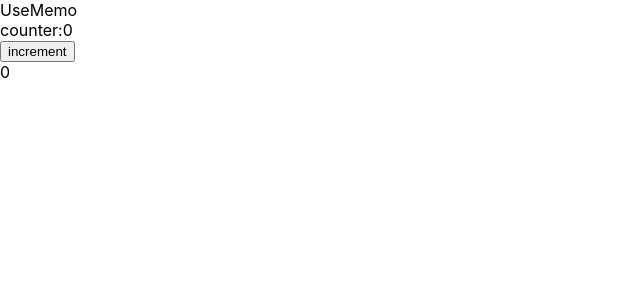
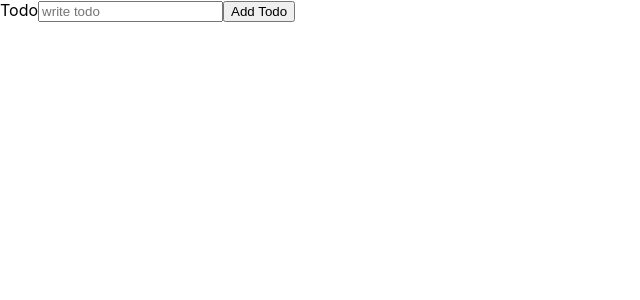
Before and after one commit to Jaseela99/react-basics, a React (Create React App) app in the folder reactto/: page / in a window 1280 px wide. Shown: the top 300 px of the page, without its empty margins (0-640 px from the left). Built offline with nearby package versions, Linux system fonts and the light colour scheme.

Commit message:
todolist

```diff
--- a/reactto/src/App.js
+++ b/reactto/src/App.js
@@ -1,6 +1,7 @@
 import React from "react";
-import UseMemo from "./components/UseMemo";
-/*import ReactRouting from "./components/ReactRouting";
+import Todo from "./components/Todo";
+/*import UseMemo from "./components/UseMemo";
+import ReactRouting from "./components/ReactRouting";
  import UseState from "./components/UseState";
 import Class from "./components/Class";
 import Events from "./components/Events";
@@ -10,8 +11,9 @@ import Lifeycle from "./components/Lifeycle"; */
 function App() {
   return (
     <div className="App">
-      <UseMemo/>
-      {/*<ReactRouting />
+      <Todo/>
+      {/*<UseMemo/>
+      <ReactRouting />
        <UseState/>
       <Class/>
     <Events/>
--- /dev/null
+++ b/reactto/src/components/Todo.js
@@ -0,0 +1,24 @@
+import React from 'react'
+import TodoList from './TodoList'
+
+const Todo = () => {
+    const [value,setValue]  = React.useState('')
+    const [todos,setTodos] = React.useState([])
+    const onChangeTodo =(e)=>{
+        setValue(e.target.value)
+    }
+    const handleAdd =()=>{
+        const newTodo = [...todos,value]
+        setTodos(newTodo)
+        setValue('')
+    }
+  return (
+    <div>Todo
+        <input type="text" onChange={onChangeTodo} value={value} placeholder="write todo"/>
+        <button onClick={handleAdd}>Add Todo</button>
+        <TodoList todos={todos} setTodos={setTodos}/>
+    </div>
+  )
+}
+
+export default Todo
--- /dev/null
+++ b/reactto/src/components/TodoList.js
@@ -0,0 +1,22 @@
+import React from 'react'
+
+const TodoList = ({setTodos,todos}) => {
+    const handleDelete = (todo) => {
+        const newTodos = [...todos]
+        const index = newTodos.indexOf(todo)
+        newTodos.splice(index,1)
+        setTodos(newTodos)
+    }
+  return (
+
+    <ul>
+        {todos.map((todo,index)=>{
+            return <li key={index}>{todo}
+            <button onClick={handleDelete}>X</button></li>
+        })}
+
+    </ul>
+  )
+}
+
+export default TodoList
```
